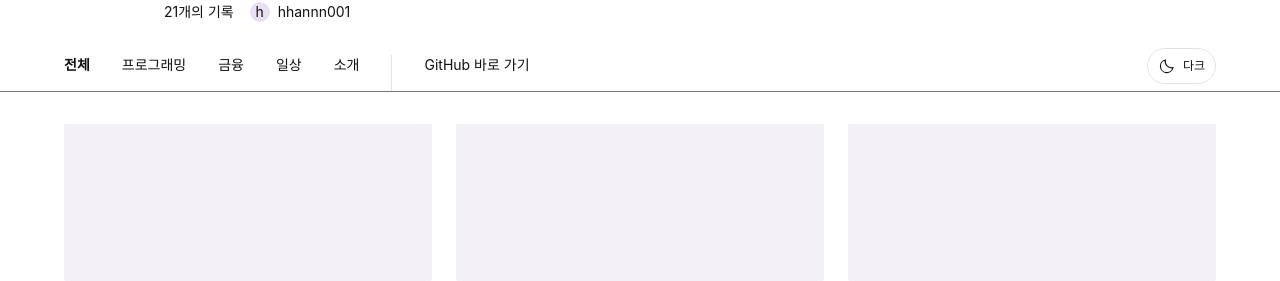
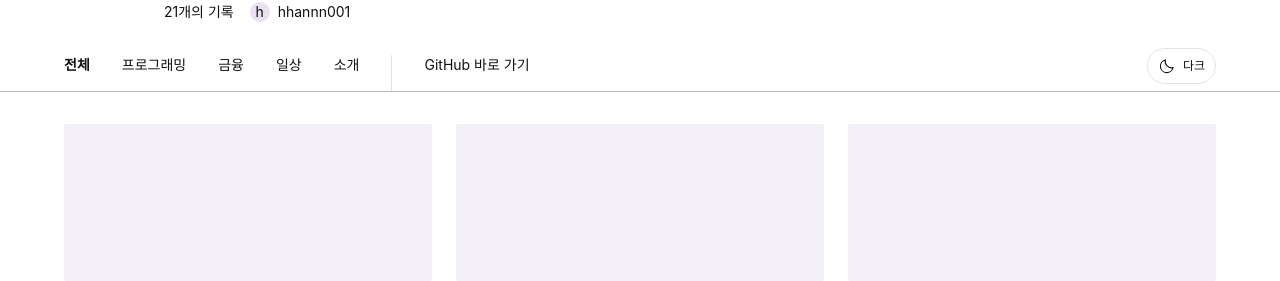
Before and after one commit to hhannn001/hhannn001.github.io, a Jekyll site: the page built from index.md, in a window 1280 px wide. Shown: the part 274-555 px from the top of the page. Built offline with Jekyll 4.4.1, drawn with Linux system fonts in a browser that asks for light colours.

Commit message:
Soften navigation divider to gray

```diff
--- a/assets/css/style.css
+++ b/assets/css/style.css
@@ -81,8 +81,8 @@ html[data-theme="dark"] { --marker: #49375e; --marker-edge: #634b7e; }
 .category-highlight::before { content: ""; position: absolute; z-index: -1; inset: 4px 0 1px; background: var(--marker); transform: skewX(-13deg); }
 .cover-placeholder { background: var(--surface); }
 /* The selected top-level menu anchors an attached submenu box. */
-:root { --nav-line: #777; --submenu-bg: #eee7f5; }
-html[data-theme="dark"] { --nav-line: #999; --submenu-bg: #332a3b; }
+:root { --nav-line: #b8b8b8; --submenu-bg: #eee7f5; }
+html[data-theme="dark"] { --nav-line: #686868; --submenu-bg: #332a3b; }
 .publication-navigation { border-bottom: 0; }
 .navigation-inner { position: relative; }
 .navigation-inner::after {
```
